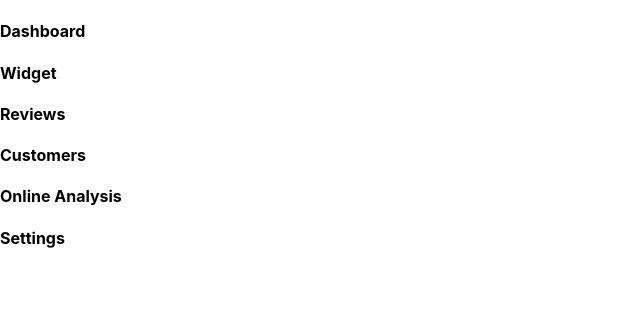
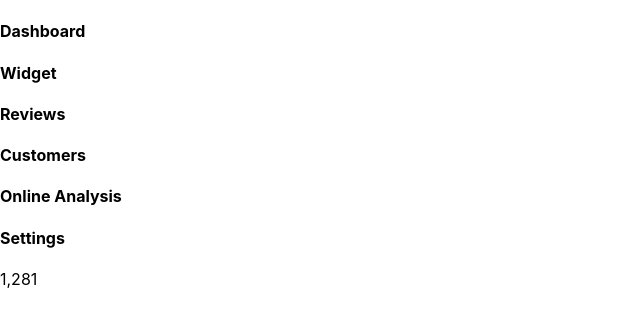
Before and after one commit to ryanshipley/dashboard, a React (Create React App) app: page / in a window 1280 px wide. Shown: the top 324 px of the page, without its empty margins (0-640 px from the left). Built offline with nearby package versions, Linux system fonts and the light colour scheme.

Commit message:
renders reviews

```diff
--- a/src/App.js
+++ b/src/App.js
@@ -1,11 +1,13 @@
 import logo from './logo.svg';
 import './App.css';
 import Sidebar from "./components/sidebar";
+import Reviews from "./components/reviews";
 
 function App() {
   return (
     <div>
       <Sidebar/>
+      <Reviews/>
     </div>
   );
 }
--- a/src/components/reviews.js
+++ b/src/components/reviews.js
@@ -0,0 +1,9 @@
+function Reviews(){
+    return(
+        <div>
+            1,281
+        </div>
+    );
+};
+
+export default Reviews;
```
